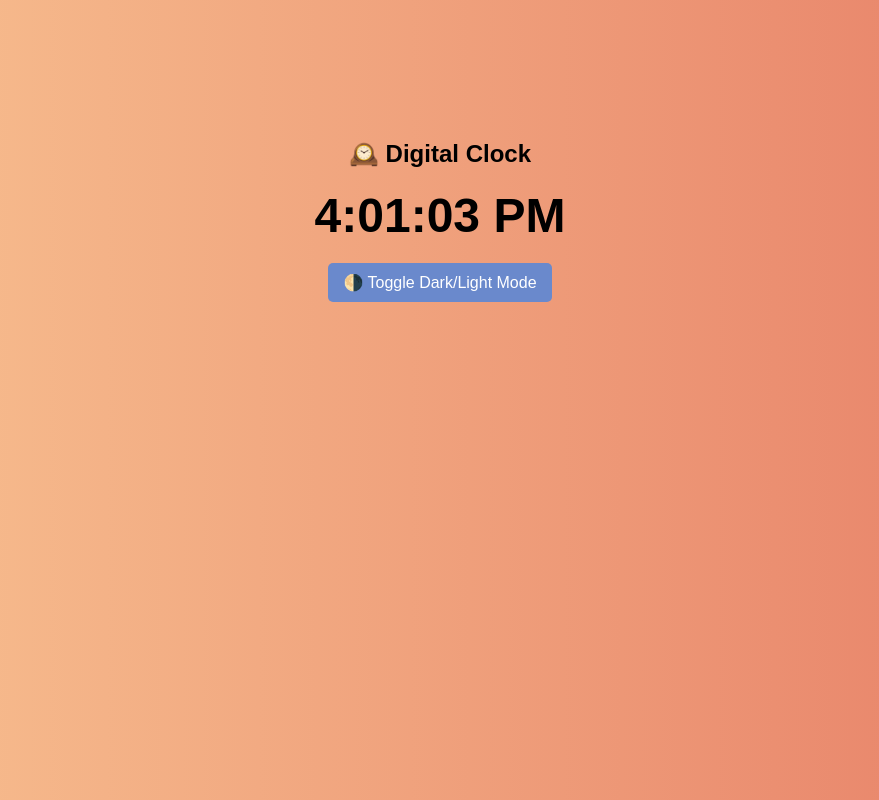
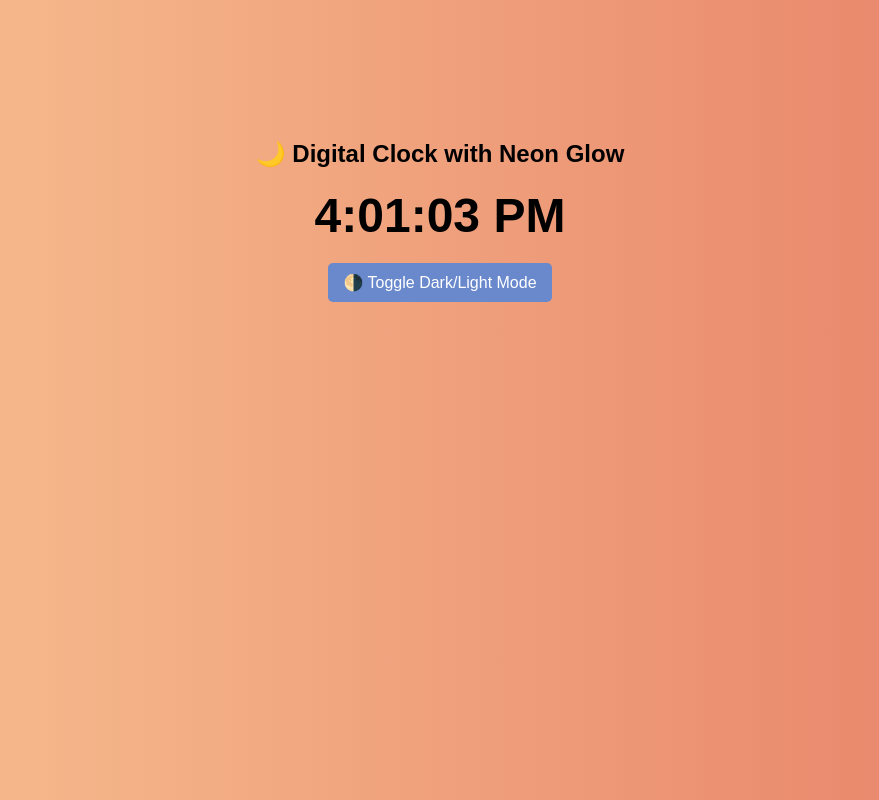
Before and after one commit to d59030278/d59030278.github.io, a plain HTML site: page index.html in a window 1280 px wide. Shown: the whole page, without its empty margins (200-1079 px from the left). Drawn offline with Linux system fonts and the light colour scheme.

Commit message:
Update index.html

```diff
--- a/index.html
+++ b/index.html
@@ -3,13 +3,13 @@
 <head>
     <meta charset="UTF-8">
     <meta name="viewport" content="width=device-width, initial-scale=1.0">
-    <title>Digital Clock with Dark Mode</title>
+    <title>Neon Digital Clock</title>
     <link rel="stylesheet" href="styles.css">
 </head>
 <body onload="updateClock()">
 
     <div class="container">
-        <h2>🕰️ Digital Clock</h2>
+        <h2>🌙 Digital Clock with Neon Glow</h2>
         <div id="clock"></div>
         <button onclick="toggleMode()">🌗 Toggle Dark/Light Mode</button>
     </div>
```
